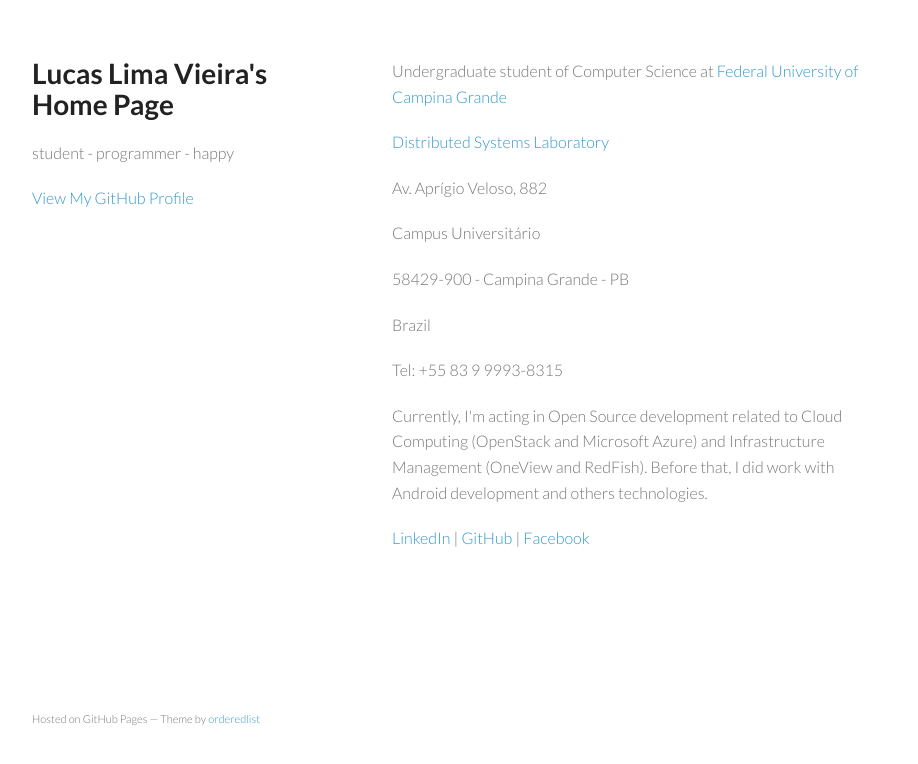
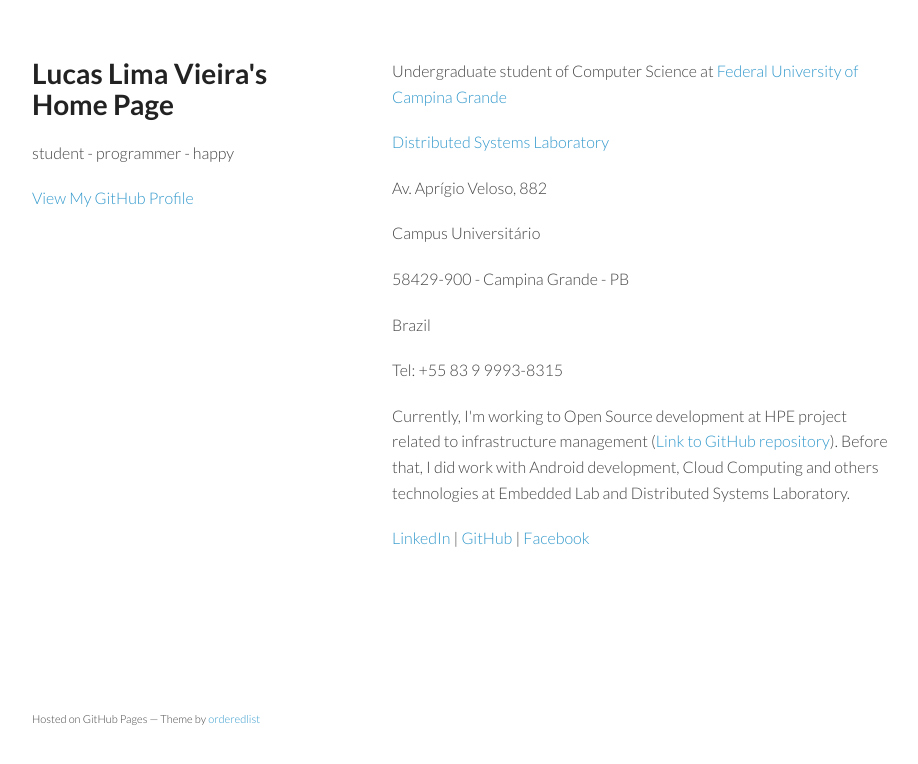
Before and after one commit to llvieira/llvieira.github.io, a plain HTML site: page index.html in a window 1280 px wide. Shown: the whole page, without its empty margins (178-1096 px from the left). Drawn offline with Linux system fonts and the light colour scheme.

Commit message:
update font color, put a favicon and improve my description

```diff
--- a/index.html
+++ b/index.html
@@ -9,6 +9,8 @@
     <link rel="stylesheet" href="stylesheets/github-light.css">
     <meta name="viewport" content="width=device-width, initial-scale=1, user-scalable=no">
     <meta name="p:domain_verify" content="48cfbc3a76eb178d14311d66c14ae438"/>
+
+    <link rel="shortcut icon" href="dev.png"/>
   </head>
   <body>
     <div class="wrapper">
@@ -34,7 +36,7 @@
 
         <p>Tel: +55 83 9 9993-8315</p>
 
-        <p>Currently, I'm acting in Open Source development related to Cloud Computing (OpenStack and Microsoft Azure) and Infrastructure Management (OneView and RedFish). Before that, I did work with Android development and others technologies.</p>
+        <p>Currently, I'm working to Open Source development at HPE project related to infrastructure management (<a href="https://github.com/HewlettPackard/oneview-redfish-toolkit">Link to GitHub repository</a>). Before that, I did work with Android development, Cloud Computing and others technologies at Embedded Lab and Distributed Systems Laboratory.</p>
 
         <p><a href="https://www.linkedin.com/in/lucas-lima-vieira-030905124/">LinkedIn</a> |
         <a href="https://github.com/llvieira">GitHub</a> |
--- a/stylesheets/styles.css
+++ b/stylesheets/styles.css
@@ -3,7 +3,7 @@
 body {
   padding:50px;
   font:16px/1.6 Lato, "Helvetica Neue", Helvetica, Arial, sans-serif;
-  color:#777;
+  color:#444;
   font-weight:300;
 }
 
```
Also changed, not shown: dev.png (added).
